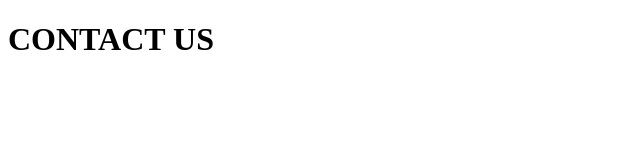
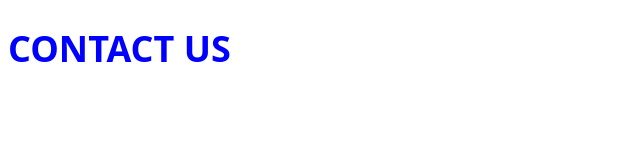
Before and after one commit to rkmoropane/Netflix-Landing-Page-Clone-Zaio, a plain HTML site: page contact-us/contact-us.html in a window 1280 px wide. Shown: the whole page, without its empty margins (0-640 px from the left). Drawn offline with Linux system fonts and the light colour scheme.

Commit message:
It's not good to use inline CSS - avoid repeating yourself. DRY Principle.

```diff
--- a/contact-us/contact-us.html
+++ b/contact-us/contact-us.html
@@ -4,6 +4,15 @@
     <meta charset="UTF-8">
     <meta name="viewport" content="width=device-width, initial-scale=1.0">
     <title>Netflix | Contact Us</title>
+    <style>
+        body {
+            font-family: 'Open Sans', sans-serif;
+        }
+        h1 {
+            color: blue;
+            font-size: 36px;
+        }
+    </style>
 </head>
 <body>
     <h1>CONTACT US</h1>
--- a/src/style.css
+++ /dev/null
@@ -1,3 +0,0 @@
-body {
-    font-family: sans-serif;
-}
--- /dev/null
+++ b/style.css
@@ -0,0 +1,6 @@
+@import url('https://fonts.googleapis.com/css2?family=Open+Sans:ital,wght@0,400;0,500;0,600;0,700;1,300&display=swap');
+
+
+body {
+    font-family: 'Open Sans', sans-serif;
+}
```
Also changed, not shown: index.html (+2 -1 lines), 1 other file.
